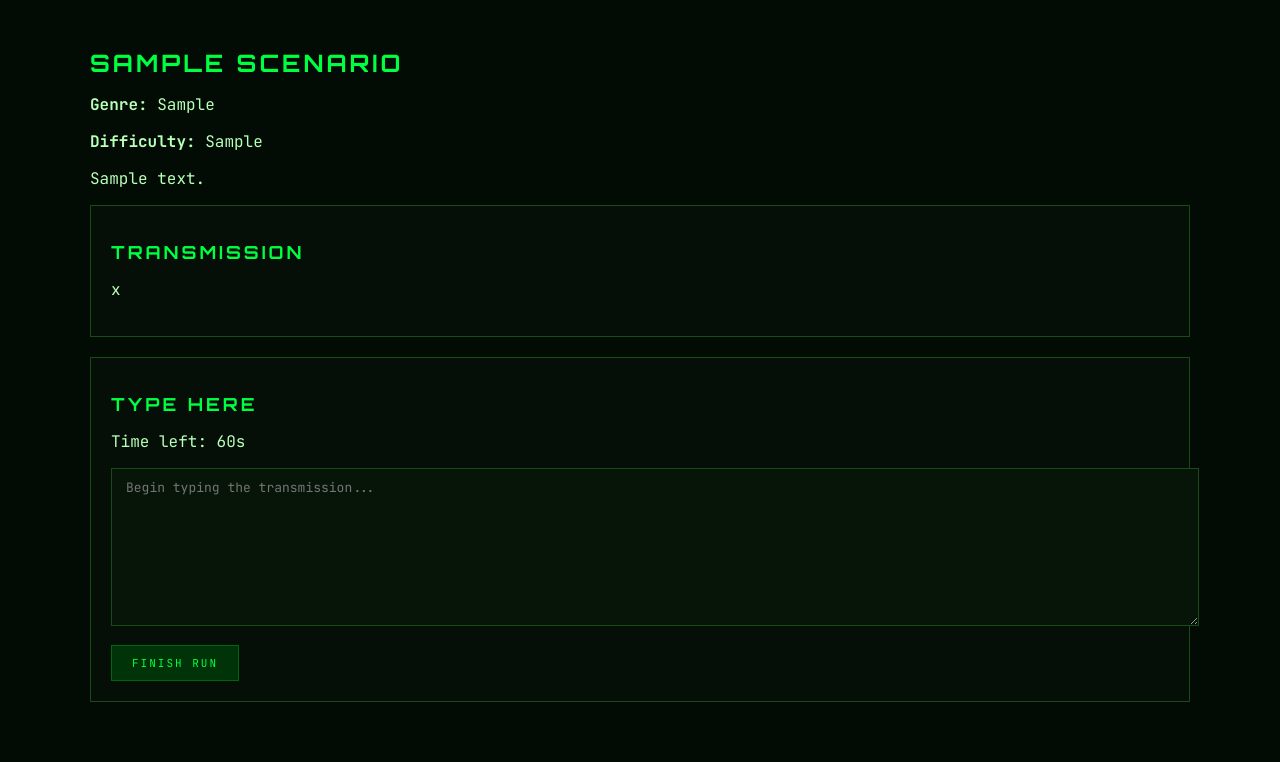
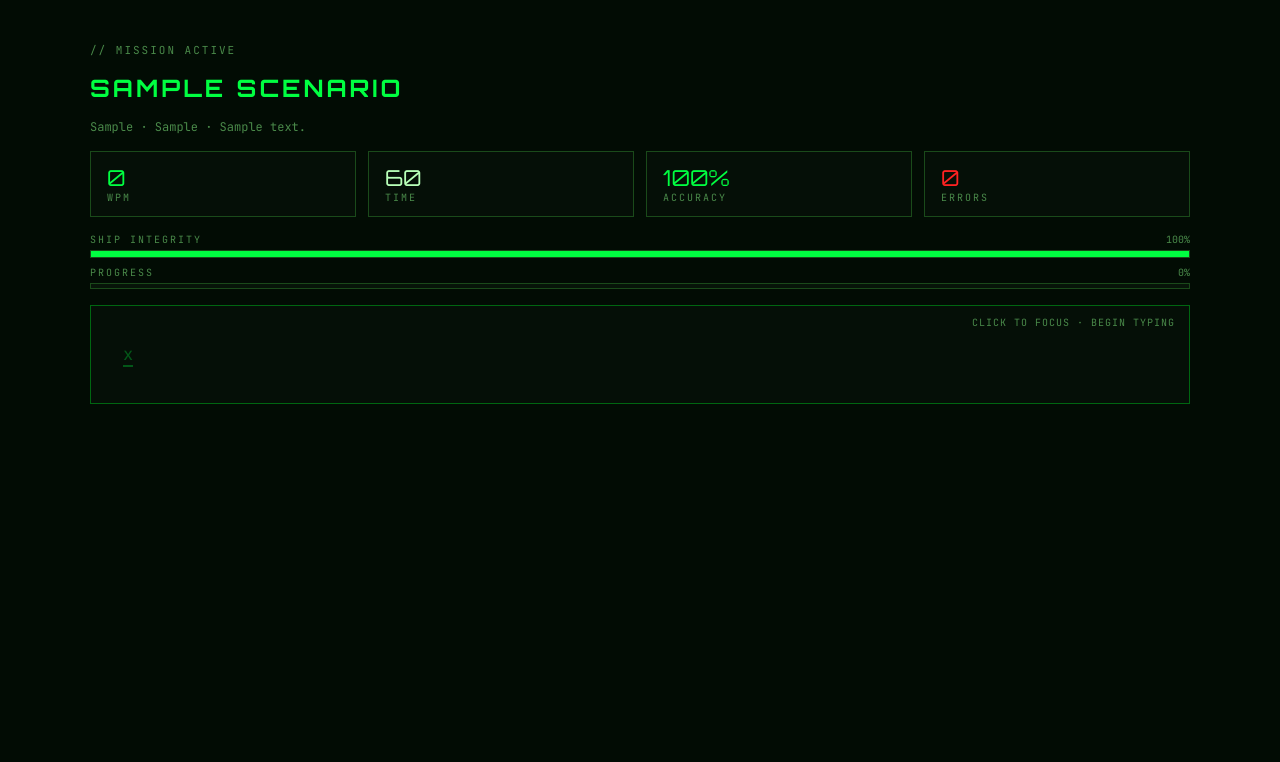
Before and after one commit to taleenaw/xenotype, a Flask app: page /play/1 in a window 1280 px wide. Shown: the part 61-823 px from the top of the page. After the commit the page ends 465 px from the top, so only its background shows below. Run offline with Flask 3, Linux system fonts and the light colour scheme; a user stored in the database is signed in; tables that the repository leaves empty hold one stand-in row (values such as "Sample post").

Commit message:
replaced default textarea with in-place character highlighting typing engine. - characters highlight green for correct, red for wrong - blinking green curser tracks current position has live on screen wpm tracking with statistics for accuracy as well has a progress bar that tracks competiion as well timer changes colour to amber at 20 seconds and red at 10 seconds - closes issue #26

```diff
--- a/app/templates/play.html
+++ b/app/templates/play.html
@@ -1,22 +1,58 @@
 {% extends "base.html" %}
 
 {% block content %}
-<h1>{{ scenario.title }}</h1>
-<p><strong>Genre:</strong> {{ scenario.genre }}</p>
-<p><strong>Difficulty:</strong> {{ scenario.difficulty }}</p>
-<p>{{ scenario.intro_text }}</p>
-
-<div class="card" style="margin-bottom: 20px;">
-    <h2>Transmission</h2>
-    <p id="target-text">{{ scenario.passage }}</p>
+<div style="margin-bottom:16px;">
+    <p style="font-size:11px;color:var(--xt-text3);letter-spacing:2px;text-transform:uppercase;margin-bottom:4px;">// MISSION ACTIVE</p>
+    <h1>{{ scenario.title }}</h1>
+    <p style="color:var(--xt-text3);font-size:12px;">{{ scenario.genre }} · {{ scenario.difficulty }} · {{ scenario.intro_text }}</p>
 </div>
 
-<div class="card" style="margin-bottom: 20px;">
-    <h2>Type Here</h2>
-    <p>Time left: <span id="time-left">60</span>s</p>
-    <textarea id="typing-input" rows="8" placeholder="Begin typing the transmission..."></textarea>
-    <button class="btn" id="finish-btn" type="button">Finish Run</button>
+<div style="display:grid;grid-template-columns:1fr 1fr 1fr 1fr;gap:12px;margin-bottom:16px;">
+    <div class="card" style="padding:12px 16px;">
+        <div style="font-family:var(--orb);font-size:22px;color:var(--xt-green);" id="live-wpm">0</div>
+        <div style="font-size:10px;color:var(--xt-text3);letter-spacing:2px;text-transform:uppercase;">WPM</div>
+    </div>
+    <div class="card" style="padding:12px 16px;">
+        <div style="font-family:var(--orb);font-size:22px;" id="live-timer">60</div>
+        <div style="font-size:10px;color:var(--xt-text3);letter-spacing:2px;text-transform:uppercase;">Time</div>
+    </div>
+    <div class="card" style="padding:12px 16px;">
+        <div style="font-family:var(--orb);font-size:22px;color:var(--xt-green);" id="live-acc">100%</div>
+        <div style="font-size:10px;color:var(--xt-text3);letter-spacing:2px;text-transform:uppercase;">Accuracy</div>
+    </div>
+    <div class="card" style="padding:12px 16px;">
+        <div style="font-family:var(--orb);font-size:22px;color:var(--xt-red);" id="live-errors">0</div>
+        <div style="font-size:10px;color:var(--xt-text3);letter-spacing:2px;text-transform:uppercase;">Errors</div>
+    </div>
 </div>
+
+<div style="margin-bottom:8px;">
+    <div style="display:flex;justify-content:space-between;margin-bottom:4px;">
+        <span style="font-size:10px;color:var(--xt-text3);letter-spacing:2px;text-transform:uppercase;">SHIP INTEGRITY</span>
+        <span style="font-size:10px;color:var(--xt-text3);" id="integrity-label">100%</span>
+    </div>
+    <div style="height:6px;background:var(--xt-bg3);border:1px solid var(--xt-border);">
+        <div id="integrity-bar" style="height:100%;background:var(--xt-green);width:100%;transition:width 0.3s,background 0.3s;"></div>
+    </div>
+</div>
+
+<div style="margin-bottom:16px;">
+    <div style="display:flex;justify-content:space-between;margin-bottom:4px;">
+        <span style="font-size:10px;color:var(--xt-text3);letter-spacing:2px;text-transform:uppercase;">PROGRESS</span>
+        <span style="font-size:10px;color:var(--xt-text3);" id="progress-label">0%</span>
+    </div>
+    <div style="height:4px;background:var(--xt-bg3);border:1px solid var(--xt-border);">
+        <div id="progress-bar" style="height:100%;background:var(--xt-green);width:0%;transition:width 0.1s;"></div>
+    </div>
+</div>
+
+<div class="card" style="padding:28px 32px;margin-bottom:16px;position:relative;cursor:text;" id="passage-card" onclick="document.getElementById('hidden-input').focus()">
+    <div style="position:absolute;top:10px;right:14px;font-size:10px;color:var(--xt-text3);letter-spacing:1px;">CLICK TO FOCUS · BEGIN TYPING</div>
+    <div id="passage-display" style="line-height:2.4;font-size:17px;word-break:break-word;"></div>
+</div>
+
+<input id="hidden-input" type="text" autocomplete="off" autocorrect="off" autocapitalize="off" spellcheck="false"
+    style="position:absolute;opacity:0;pointer-events:none;width:1px;height:1px;">
 
 <form id="result-form" method="POST" action="{{ url_for('game.submit_run', scenario_id=scenario.id) }}" style="display:none;">
     <input type="hidden" name="wpm" id="wpm-field">
@@ -26,43 +62,91 @@
     <input type="hidden" name="grade" id="grade-field">
     <input type="hidden" name="wpm_history" id="wpm-history-field">
 </form>
-
-<div class="card" id="results-box" style="display:none;">
-    <h2>Results</h2>
-    <p><strong>WPM:</strong> <span id="final-wpm"></span></p>
-    <p><strong>Accuracy:</strong> <span id="final-accuracy"></span>%</p>
-    <p><strong>Errors:</strong> <span id="final-errors"></span></p>
-    <p><strong>Grade:</strong> <span id="final-grade"></span></p>
-</div>
 {% endblock %}
 
 {% block scripts %}
+<style>
+.char-cursor {
+    border-bottom: 2px solid var(--xt-green);
+    color: var(--xt-green) !important;
+    animation: blink 1s step-end infinite;
+}
+@keyframes blink {
+    0%,100%{opacity:1} 50%{opacity:0.3}
+}
+</style>
+
 <script>
-const targetText = document.getElementById("target-text").innerText.trim();
-const typingInput = document.getElementById("typing-input");
-const finishBtn = document.getElementById("finish-btn");
-const timeLeftSpan = document.getElementById("time-left");
+const passage = {{ scenario.passage | tojson }};
+const totalTime = 60;
 
-const resultForm = document.getElementById("result-form");
-const wpmField = document.getElementById("wpm-field");
-const accuracyField = document.getElementById("accuracy-field");
-const timeRemainingField = document.getElementById("time-remaining-field");
-const errorsField = document.getElementById("errors-field");
-const gradeField = document.getElementById("grade-field");
-const wpmHistoryField = document.getElementById("wpm-history-field");
-
-const resultsBox = document.getElementById("results-box");
-const finalWpm = document.getElementById("final-wpm");
-const finalAccuracy = document.getElementById("final-accuracy");
-const finalErrors = document.getElementById("final-errors");
-const finalGrade = document.getElementById("final-grade");
-
+let currentIndex = 0;
+let errors = 0;
+let errorSet = new Set();
 let started = false;
-let startTime = null;
-let totalTime = 60;
+let finished = false;
 let timeLeft = totalTime;
 let timer = null;
 let wpmHistory = [];
+let startTime = null;
+
+const display = document.getElementById('passage-display');
+const hiddenInput = document.getElementById('hidden-input');
+const liveWpm = document.getElementById('live-wpm');
+const liveTimer = document.getElementById('live-timer');
+const liveAcc = document.getElementById('live-acc');
+const liveErrors = document.getElementById('live-errors');
+const integrityBar = document.getElementById('integrity-bar');
+const integrityLabel = document.getElementById('integrity-label');
+const progressBar = document.getElementById('progress-bar');
+const progressLabel = document.getElementById('progress-label');
+
+function buildDisplay() {
+    display.innerHTML = '';
+    passage.split('').forEach((char, i) => {
+        const span = document.createElement('span');
+        span.textContent = char;
+        span.id = 'c' + i;
+        span.style.color = 'var(--xt-text3)';
+        display.appendChild(span);
+    });
+    updateCursor();
+}
+
+function updateCursor() {
+    document.querySelectorAll('.char-cursor').forEach(el => el.classList.remove('char-cursor'));
+    const cur = document.getElementById('c' + currentIndex);
+    if (cur) {
+        cur.classList.add('char-cursor');
+        cur.scrollIntoView({ block: 'nearest' });
+    }
+}
+
+function updateStats() {
+    const elapsed = started ? (Date.now() - startTime) / 60000 : 0;
+    const correctChars = currentIndex - errors;
+    const wpm = elapsed > 0 ? Math.round((correctChars / 5) / elapsed) : 0;
+    const acc = currentIndex > 0 ? Math.round((correctChars / currentIndex) * 100) : 100;
+
+    liveWpm.textContent = wpm;
+    liveAcc.textContent = acc + '%';
+    liveErrors.textContent = errors;
+
+    const maxErrors = 10;
+    const integrityPct = Math.max(0, Math.round(((maxErrors - errors) / maxErrors) * 100));
+    integrityBar.style.width = integrityPct + '%';
+    integrityLabel.textContent = integrityPct + '%';
+    if (integrityPct > 60) integrityBar.style.background = 'var(--xt-green)';
+    else if (integrityPct > 30) integrityBar.style.background = 'var(--xt-amber)';
+    else integrityBar.style.background = 'var(--xt-red)';
+
+    const progress = Math.round((currentIndex / passage.length) * 100);
+    progressBar.style.width = progress + '%';
+    progressLabel.textContent = progress + '%';
+
+    const timerEl = document.getElementById('live-timer');
+    timerEl.style.color = timeLeft > 20 ? 'var(--xt-green)' : timeLeft > 10 ? 'var(--xt-amber)' : 'var(--xt-red)';
+}
 
 function startTimer() {
     if (started) return;
@@ -71,85 +155,90 @@ function startTimer() {
 
     timer = setInterval(() => {
         timeLeft--;
-        timeLeftSpan.textContent = timeLeft;
+        liveTimer.textContent = timeLeft;
+        updateStats();
 
-        recordLiveWpm();
+        const elapsed = (Date.now() - startTime) / 60000;
+        const correctChars = currentIndex - errors;
+        const wpm = elapsed > 0 ? Math.round((correctChars / 5) / elapsed) : 0;
+        wpmHistory.push(wpm);
 
-        if (timeLeft <= 0) {
-            finishRun();
-        }
+        if (timeLeft <= 0) finishRun();
     }, 1000);
 }
 
-function countErrors(input, target) {
-    let errors = 0;
-    for (let i = 0; i < input.length; i++) {
-        if (i >= target.length || input[i] !== target[i]) {
+function finishRun() {
+    if (finished) return;
+    finished = true;
+    clearInterval(timer);
+    hiddenInput.blur();
+
+    const elapsed = Math.max((totalTime - timeLeft) / 60, 1/60);
+    const correctChars = currentIndex - errors;
+    const wpm = Math.round((correctChars / 5) / elapsed);
+    const acc = currentIndex > 0 ? Math.round((correctChars / currentIndex) * 100) : 0;
+
+    let grade = 'F';
+    if (wpm >= 80 && acc >= 95) grade = 'S';
+    else if (wpm >= 60 && acc >= 90) grade = 'A';
+    else if (wpm >= 45 && acc >= 80) grade = 'B';
+    else if (wpm >= 30 && acc >= 70) grade = 'C';
+    else if (wpm >= 20) grade = 'D';
+
+    document.getElementById('wpm-field').value = wpm;
+    document.getElementById('accuracy-field').value = acc;
+    document.getElementById('time-remaining-field').value = timeLeft;
+    document.getElementById('errors-field').value = errors;
+    document.getElementById('grade-field').value = grade;
+    document.getElementById('wpm-history-field').value = JSON.stringify(wpmHistory);
+
+    setTimeout(() => document.getElementById('result-form').submit(), 800);
+}
+
+hiddenInput.addEventListener('keydown', (e) => {
+    if (finished) return;
+    if (e.key === 'Backspace') { e.preventDefault(); return; }
+    if (e.key.length !== 1) return;
+
+    if (!started) startTimer();
+
+    const expected = passage[currentIndex];
+    const span = document.getElementById('c' + currentIndex);
+
+    if (e.key === expected) {
+        span.style.color = 'var(--xt-text2)';
+        span.style.background = 'none';
+        currentIndex++;
+    } else {
+        span.style.color = 'var(--xt-red)';
+        span.style.textDecoration = 'underline';
+        span.style.background = 'rgba(255,34,34,0.1)';
+        if (!errorSet.has(currentIndex)) {
+            errorSet.add(currentIndex);
             errors++;
         }
+        currentIndex++;
     }
-    return errors;
-}
 
-function calculateResults() {
-    const typedText = typingInput.value;
-    const elapsedMinutes = Math.max((totalTime - timeLeft) / 60, 1 / 60);
+    updateCursor();
+    updateStats();
 
-    const typedWords = typedText.trim().length > 0 ? typedText.trim().split(/\s+/).length : 0;
-    const wpm = typedWords / elapsedMinutes;
+    if (currentIndex >= passage.length) finishRun();
+});
 
-    const errors = countErrors(typedText, targetText);
-    const correctChars = Math.max(typedText.length - errors, 0);
-    const accuracy = typedText.length > 0 ? (correctChars / typedText.length) * 100 : 0;
+hiddenInput.addEventListener('focus', () => {
+    document.getElementById('passage-card').style.borderColor = 'var(--xt-green3)';
+});
 
-    let grade = "F";
-    if (wpm >= 60 && accuracy >= 95) grade = "A";
-    else if (wpm >= 45 && accuracy >= 90) grade = "B";
-    else if (wpm >= 30 && accuracy >= 80) grade = "C";
-    else if (wpm >= 20 && accuracy >= 70) grade = "D";
+hiddenInput.addEventListener('blur', () => {
+    if (!finished) document.getElementById('passage-card').style.borderColor = 'var(--xt-border)';
+});
 
-    return {
-        wpm: Math.round(wpm * 100) / 100,
-        accuracy: Math.round(accuracy * 100) / 100,
-        errors,
-        grade
-    };
-}
+document.addEventListener('keydown', (e) => {
+    if (!finished && e.key.length === 1) hiddenInput.focus();
+});
 
-function recordLiveWpm() {
-    const typedText = typingInput.value;
-    const elapsedMinutes = Math.max((totalTime - timeLeft) / 60, 1 / 60);
-    const typedWords = typedText.trim().length > 0 ? typedText.trim().split(/\s+/).length : 0;
-    const liveWpm = typedWords / elapsedMinutes;
-    wpmHistory.push(Math.round(liveWpm * 100) / 100);
-}
-
-function finishRun() {
-    clearInterval(timer);
-    typingInput.disabled = true;
-    finishBtn.disabled = true;
-
-    const results = calculateResults();
-
-    finalWpm.textContent = results.wpm;
-    finalAccuracy.textContent = results.accuracy;
-    finalErrors.textContent = results.errors;
-    finalGrade.textContent = results.grade;
-    resultsBox.style.display = "block";
-
-    wpmField.value = results.wpm;
-    accuracyField.value = results.accuracy;
-    timeRemainingField.value = timeLeft;
-    errorsField.value = results.errors;
-    gradeField.value = results.grade;
-    wpmHistoryField.value = JSON.stringify(wpmHistory);
-
-    setTimeout(() => {
-        resultForm.submit();
-    }, 1500);
-}
-
-typingInput.addEventListener("input", startTimer);
-finishBtn.addEventListener("click", finishRun);
+buildDisplay();
+hiddenInput.focus();
 </script>
 {% endblock %}
--- /dev/null
+++ b/test.py
@@ -0,0 +1,6 @@
+def fibonacci(n):
+    if n <= 2:
+        return 1
+    return fibonacci(n - 1) + fibonacci(n - 2)
+
+print(fibonacci(3))
```
